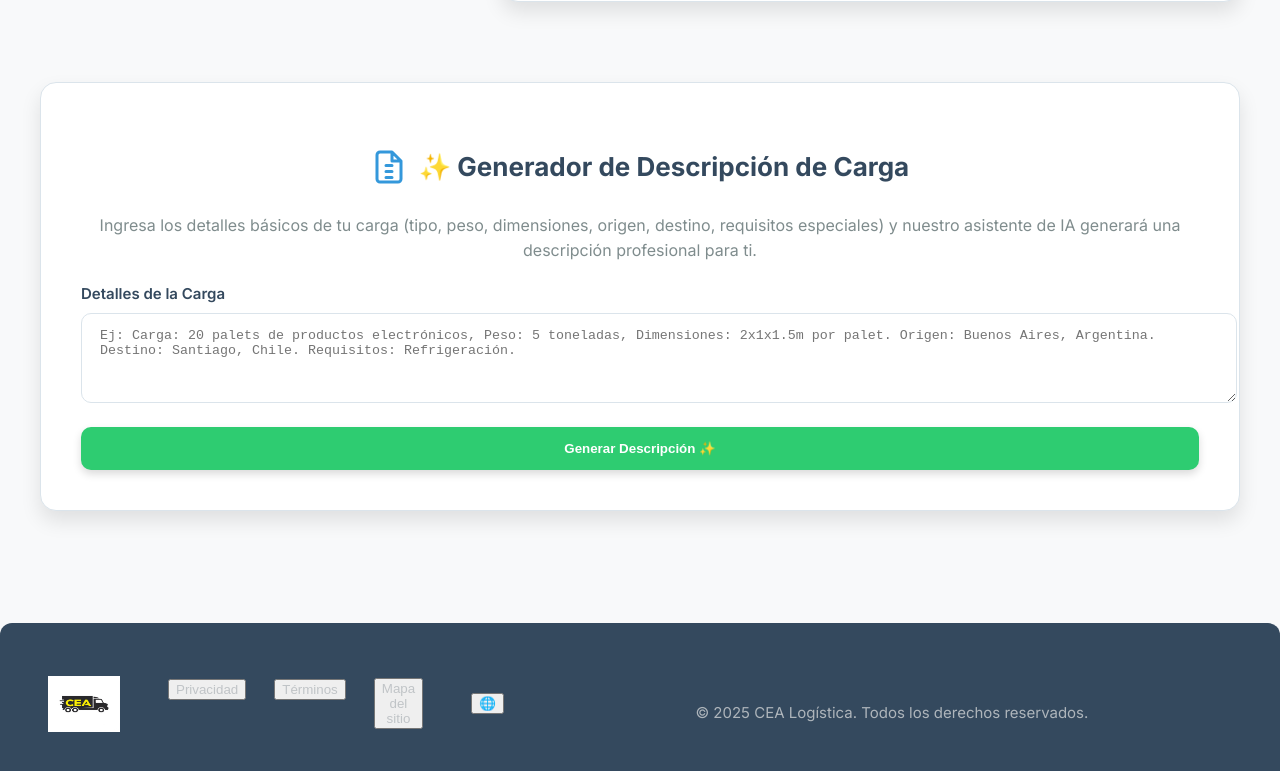
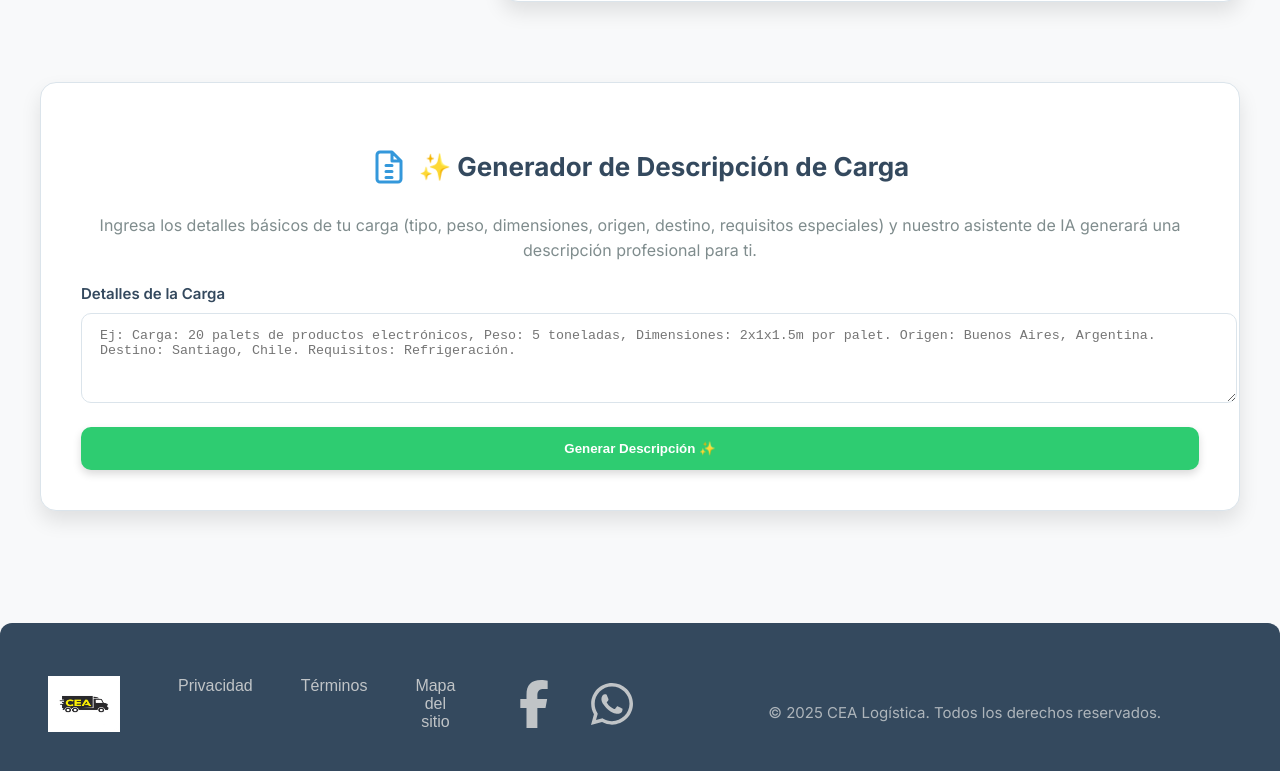
Before and after one commit to LucaCampisi27/ProyectoWeb, a React (Create React App) app: page / in a window 1280 px wide. Shown: the part 3639-4410 px from the top of the page. Built offline with nearby package versions, Linux system fonts and the light colour scheme.

Commit message:
Configuracion de LOGOS

```diff
--- a/package.json
+++ b/package.json
@@ -3,6 +3,9 @@
   "version": "0.1.0",
   "private": true,
   "dependencies": {
+    "@fortawesome/fontawesome-svg-core": "^6.7.2",
+    "@fortawesome/free-brands-svg-icons": "^6.7.2",
+    "@fortawesome/react-fontawesome": "^0.2.2",
     "@testing-library/dom": "^10.4.0",
     "@testing-library/jest-dom": "^6.6.3",
     "@testing-library/react": "^16.3.0",
--- a/src/App.js
+++ b/src/App.js
@@ -4,6 +4,8 @@ import React, { useState } from 'react';
 // coincidan exactamente con los nombres de los archivos en tu sistema.
 import logoCamion from './assets/CEA.png';
 import fondoLogistica from './assets/CEAFONDO.png';
+import { FontAwesomeIcon } from '@fortawesome/react-fontawesome';
+import { faFacebookF, faWhatsapp } from '@fortawesome/free-brands-svg-icons';
 
 // Componente para simular iconos de Lucide React
 const Icon = ({ name, className }) => {
@@ -463,8 +465,20 @@ const App = () => {
 </ul>
 
 <div className="social-icons">
-  {/* Iconos de redes sociales (placeholders) */}
-  <button className="social-icon-link" onClick={() => alert("Red social")}>🌐</button>
+  {/* Botón que abre Facebook */}
+  <button
+  className="social-icon-link"
+  onClick={() => window.open("https://www.facebook.com/luckita.campisi/", "_blank")}
+>
+  <FontAwesomeIcon icon={faFacebookF} size="2x" />
+</button>
+
+<button
+  className="social-icon-link"
+  onClick={() => window.open("https://wa.me/5493813013866", "_blank")}
+>
+  <FontAwesomeIcon icon={faWhatsapp} size="2x" />
+</button>
 </div>
 
           <p className="copyright-text">
@@ -1232,6 +1246,35 @@ const App = () => {
                 padding-right: 3rem; /* Nuevo: Más padding en desktop */
             }
         }
+.footer-link {
+  background: none;
+  border: none;
+  color: #ffffff;
+  cursor: pointer;
+  padding: 5px 10px;
+  font-size: 16px;
+  text-decoration: underline;
+  transition: color 0.3s ease;
+}
+
+.footer-link:hover {
+  color: #00ccff;
+}
+
+.social-icon-link {
+  background: none;
+  border: none;
+  font-size: 24px;
+  color: #ffffff;
+  cursor: pointer;
+  transition: transform 0.2s ease, color 0.2s ease;
+  margin-right: 10px;
+}
+
+.social-icon-link:hover {
+  transform: scale(1.2);
+  color: #00ccff;
+}
 
         .logo-container-footer {
             display: flex;
```
Also changed, not shown: 1 other file (tests, documents, lock files or other folders).
